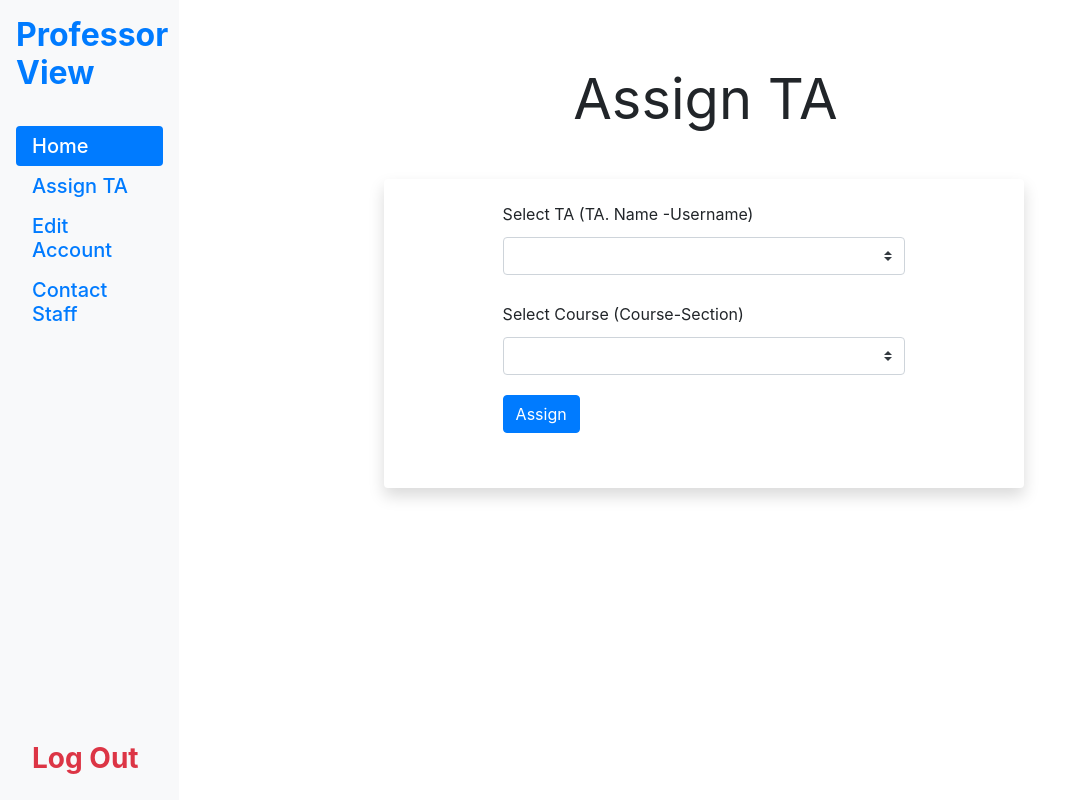
After one commit to oliverswenson-uwm/GroupProject, a Django app: template GroupNullProject/templates/assignTAToLab.html in a window 1280 px wide. The commit adds this page. Shown: the whole page, without its empty margins (0-1074 px from the left). Run offline with Django 3.2, Linux system fonts and the light colour scheme; the template is opened without the code that fills it, so the values that code supplies are empty; some libraries are stand-ins or nearby versions.

Commit message:
added assignTAToLab.html file changed some views of assigning ta to lab add url or assignTaTolab

```diff
--- /dev/null
+++ b/GroupNullProject/templates/assignTAToLab.html
@@ -0,0 +1,109 @@
+<!doctype html>
+<html lang="en">
+<head>
+    <!-- Required meta tags -->
+    <meta charset="utf-8">
+    <meta name="viewport" content="width=device-width, initial-scale=1, shrink-to-fit=no">
+
+    <!-- Bootstrap CSS -->
+    <link rel="stylesheet" href="https://stackpath.bootstrapcdn.com/bootstrap/4.1.3/css/bootstrap.min.css"
+          integrity="sha384-MCw98/SFnGE8fJT3GXwEOngsV7Zt27NXFoaoApmYm81iuXoPkFOJwJ8ERdknLPMO" crossorigin="anonymous">
+
+    <title>Professor View</title>
+</head>
+<body>
+<!-- ----------------- Side Bar --------------------------- -->
+<div class="d-flex flex-column flex-shrink-0 p-3 bg-light h3" style="width: 14%; height: 100%; position: absolute;">
+    <span class="text-primary"><strong style="font-size: xx-large;">Professor View</strong></span>
+    <hr>
+    <ul class="nav nav-pills flex-column mb-auto h5">
+        <li class="nav-item">
+            <a href="/professor/" class="nav-link active" aria-current="page">
+                Home
+            </a>
+        </li>
+        <li>
+            <a href="#" class="nav-link link-dark">
+                Assign TA
+            </a>
+        </li>
+        <li>
+            <a href="/editownacc/" class="nav-link link-dark">
+                Edit Account
+            </a>
+        </li>
+        <li>
+            <a href="/contactstaff/" class="nav-link link-dark">
+                Contact Staff
+            </a>
+        </li>
+    </ul>
+    <hr>
+    <div class="">
+        <a href="/" class="nav-link link-dark text-danger">
+            <strong>Log Out</strong>
+        </a>
+    </div>
+</div>
+<!-- ----------------- End Side Bar --------------------------- -->
+
+
+ <div class="row justify-content-center">
+  <div style="margin-top: 5%; margin-left: 10%; text-align: center;" class="col-lg-4">
+      <h1 class="display-4"><strong>Assign TA</strong></h1>
+  </div>
+</div>
+
+  <div style="margin-top: 3%; max-width: 50%; margin-left: 30%;" class="d-flex justify-content-center shadow p-3 mb-5 bg-white rounded">
+  <form action="/tatoLab/" method="post" style="max-width: available">
+    {% csrf_token %}
+    <div class="form-group row">
+        <label for="ta" class="col-lg-12 col-form-label">Select TA (TA. Name -Username)</label>
+        <div class="col-sm-12">
+            <select name="taSel" class="custom-select my-1 mr-sm-2" id="ta">
+                <option disabled>Choose...</option>
+                {% for ta in taQuery %}
+                <option>{{ ta.name }} -{{ ta.username }}</option>
+                {% endfor %}
+            </select>
+        </div>
+      </div>
+
+    <div class="form-group row">
+        <label for="course" class="col-lg-12 col-form-label">Select Course (Course-Section)</label>
+        <div class="col-sm-12">
+            <select name="labSel" class="custom-select my-1 mr-sm-2" id="course">
+                <option disabled>Choose...</option>
+                {% for lab in labQuery %}
+                <option>{{ lab.name }}-{{ lab.section }}</option>
+                {% endfor %}
+            </select>
+        </div>
+      </div>
+
+    <div class="form-group row">
+      <div class="col-sm-10">
+        <button type="submit" class="btn btn-primary">Assign</button>
+      </div>
+    </div>
+
+      <div class="row justify-content-center">
+          <div style="margin-top: 5%; text-align: center;" class="col-lg-11">
+              {#        <label style="color: crimson; font-size: x-large">{{ msg }}</label>#}
+              {% if messages %}
+                  <ul class="messages">
+                      {% for message in messages %}
+                          <label style="color: crimson; font-size: x-large"
+                                  {% if message.tags %} class="{{ message.tags }}"{% endif %}>{{ message }}
+                          </label>
+                      {% endfor %}
+                  </ul>
+              {% endif %}
+          </div>
+      </div>
+
+  </form>
+</div>
+
+  </body>
+</html>
--- a/GroupNullProject/templates/profpage.html
+++ b/GroupNullProject/templates/profpage.html
@@ -23,7 +23,7 @@
             </a>
         </li>
         <li>
-            <a href="#" class="nav-link link-dark">
+            <a href="/tatoLab/" class="nav-link link-dark">
                 Assign TA
             </a>
         </li>
--- a/GroupNullProject/urls.py
+++ b/GroupNullProject/urls.py
@@ -34,5 +34,6 @@ urlpatterns = [
     path('editownacc/', views.EditAccount.as_view()),
     path('tatocourse/', views.AssignTAToCourse.as_view()),
     path('editacc/', views.AdminEditAccount.as_view()),
+    path('tatoLab/', views.AssignTaToLab.as_view())
     # path('tapage/', TaPage.as_view()),
 ]
```
Also changed, not shown: DataLog/views.py (+10 -6 lines), db.sqlite3.
